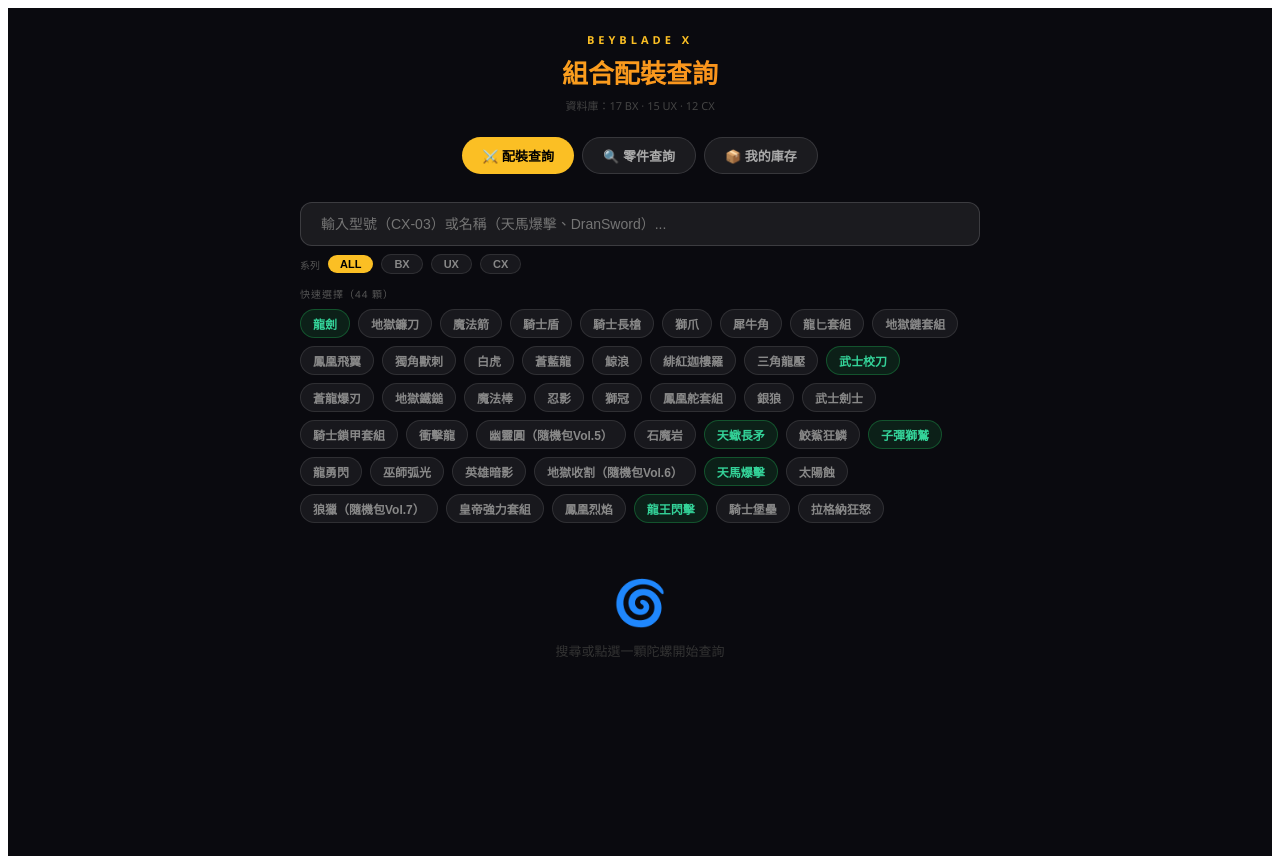
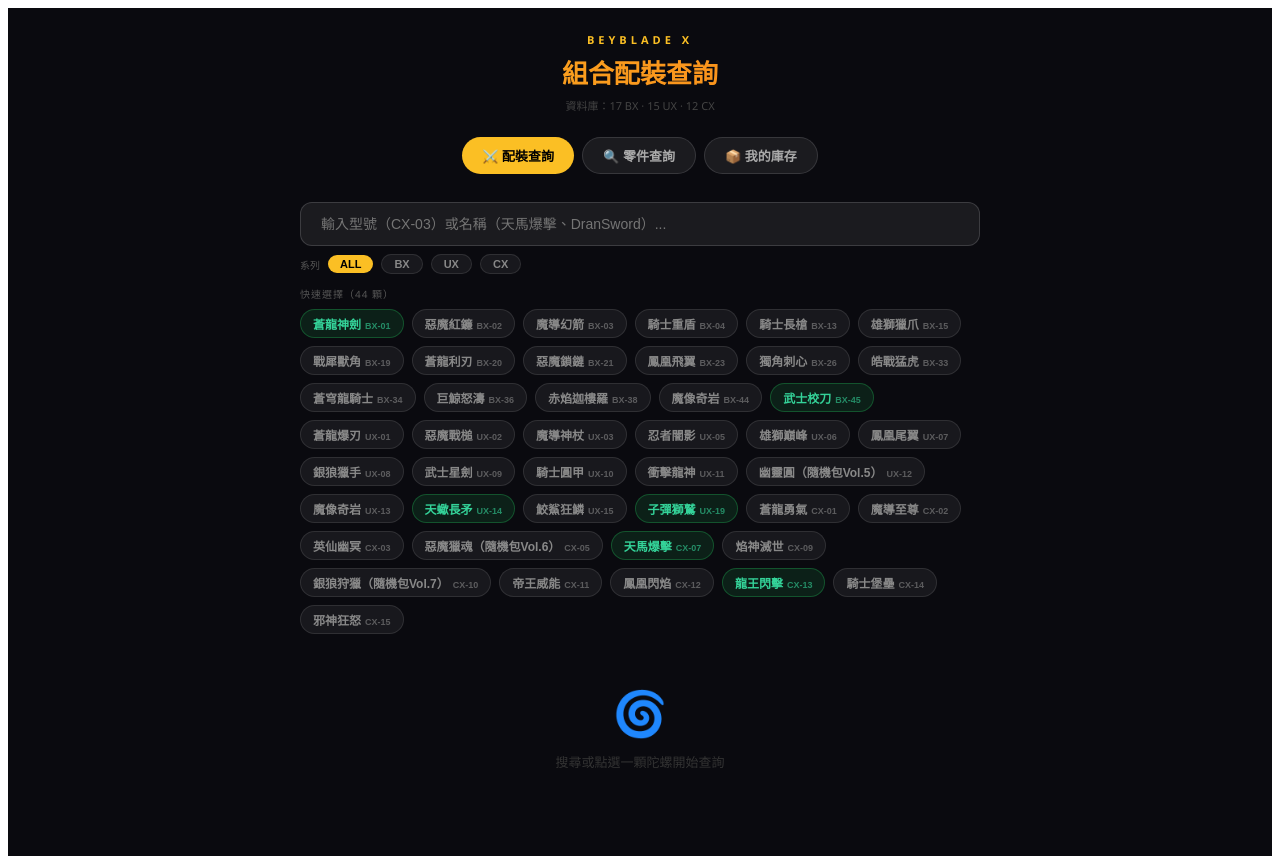
Before and after one commit to ken750305/beyblade-combo, a React (Vite) app: page / in a window 1280 px wide. Built offline with nearby package versions, Linux system fonts and the light colour scheme.

Commit message:
update official names

```diff
--- a/src/App.jsx
+++ b/src/App.jsx
@@ -3,68 +3,68 @@
 // ── 完整資料庫 BX / UX / CX ──────────────────────────────
 const ALL_PRODUCTS = [
   // ── BX Basic Line ──
-  { id:"BX-01", name:"龍劍", nameEn:"DranSword", code:"BX-01", series:"BX",
-    blade:{id:"dransword",name:"龍劍",nameEn:"DranSword",type:"attack"},
+  { id:"BX-01", name:"蒼龍神劍", nameEn:"DranSword", code:"BX-01", series:"BX",
+    blade:{id:"dransword",name:"蒼龍神劍",nameEn:"DranSword",type:"attack"},
     ratchet:{id:"3-60",name:"3-60",protrusions:3,height:60},
     bit:{id:"flat",name:"Flat（F）",type:"attack",desc:"平面底，激進移動"} },
-  { id:"BX-02", name:"地獄鐮刀", nameEn:"HellsScythe", code:"BX-02", series:"BX",
-    blade:{id:"hellsscythe",name:"地獄鐮刀",nameEn:"HellsScythe",type:"attack"},
+  { id:"BX-02", name:"惡魔紅鐮", nameEn:"HellsScythe", code:"BX-02", series:"BX",
+    blade:{id:"hellsscythe",name:"惡魔紅鐮",nameEn:"HellsScythe",type:"attack"},
     ratchet:{id:"4-60",name:"4-60",protrusions:4,height:60},
     bit:{id:"taper",name:"Taper（T）",type:"stamina",desc:"錐形底，旋轉耐久型"} },
-  { id:"BX-03", name:"魔法箭", nameEn:"WizardArrow", code:"BX-03", series:"BX",
-    blade:{id:"wizardarrow",name:"魔法箭",nameEn:"WizardArrow",type:"balance"},
+  { id:"BX-03", name:"魔導幻箭", nameEn:"WizardArrow", code:"BX-03", series:"BX",
+    blade:{id:"wizardarrow",name:"魔導幻箭",nameEn:"WizardArrow",type:"balance"},
     ratchet:{id:"4-80",name:"4-80",protrusions:4,height:80},
     bit:{id:"ball",name:"Ball（B）",type:"balance",desc:"球形底，平衡型"} },
-  { id:"BX-04", name:"騎士盾", nameEn:"KnightShield", code:"BX-04", series:"BX",
-    blade:{id:"knightshield",name:"騎士盾",nameEn:"KnightShield",type:"defense"},
+  { id:"BX-04", name:"騎士重盾", nameEn:"KnightShield", code:"BX-04", series:"BX",
+    blade:{id:"knightshield",name:"騎士重盾",nameEn:"KnightShield",type:"defense"},
     ratchet:{id:"3-80",name:"3-80",protrusions:3,height:80},
     bit:{id:"needle",name:"Needle（N）",type:"defense",desc:"針形底，防守定點型"} },
   { id:"BX-13", name:"騎士長槍", nameEn:"KnightLance", code:"BX-13", series:"BX",
     blade:{id:"knightlance",name:"騎士長槍",nameEn:"KnightLance",type:"defense"},
     ratchet:{id:"4-80",name:"4-80",protrusions:4,height:80},
     bit:{id:"highneedle",name:"High Needle（HN）",type:"defense",desc:"高針形底，高重心防守"} },
-  { id:"BX-15", name:"獅爪", nameEn:"LeonClaw", code:"BX-15", series:"BX",
-    blade:{id:"leonclaw",name:"獅爪",nameEn:"LeonClaw",type:"attack"},
+  { id:"BX-15", name:"雄獅獵爪", nameEn:"LeonClaw", code:"BX-15", series:"BX",
+    blade:{id:"leonclaw",name:"雄獅獵爪",nameEn:"LeonClaw",type:"attack"},
     ratchet:{id:"5-60",name:"5-60",protrusions:5,height:60},
     bit:{id:"point",name:"Point（P）",type:"stamina",desc:"點形底，穩定耐久"} },
-  { id:"BX-19", name:"犀牛角", nameEn:"RhinoHorn", code:"BX-19", series:"BX",
-    blade:{id:"rhinohorn",name:"犀牛角",nameEn:"RhinoHorn",type:"defense"},
+  { id:"BX-19", name:"戰犀獸角", nameEn:"RhinoHorn", code:"BX-19", series:"BX",
+    blade:{id:"rhinohorn",name:"戰犀獸角",nameEn:"RhinoHorn",type:"defense"},
     ratchet:{id:"3-80",name:"3-80",protrusions:3,height:80},
     bit:{id:"spike",name:"Spike（S）",type:"stamina",desc:"尖刺底，耐久穩定"} },
-  { id:"BX-20", name:"龍匕套組", nameEn:"DranDagger Deck Set", code:"BX-20", series:"BX",
-    blade:{id:"drandagger",name:"龍匕",nameEn:"DranDagger",type:"attack"},
+  { id:"BX-20", name:"蒼龍利刃", nameEn:"DranDagger Deck Set", code:"BX-20", series:"BX",
+    blade:{id:"drandagger",name:"蒼龍利刃",nameEn:"DranDagger",type:"attack"},
     ratchet:{id:"4-60",name:"4-60",protrusions:4,height:60},
     bit:{id:"rush",name:"Rush（R）",type:"attack",desc:"平面底，高頻X-Dash攻擊"} },
-  { id:"BX-21", name:"地獄鏈套組", nameEn:"HellsChain Deck Set", code:"BX-21", series:"BX",
-    blade:{id:"hellschain",name:"地獄鏈",nameEn:"HellsChain",type:"attack"},
+  { id:"BX-21", name:"惡魔鎖鏈", nameEn:"HellsChain Deck Set", code:"BX-21", series:"BX",
+    blade:{id:"hellschain",name:"惡魔鎖鏈",nameEn:"HellsChain",type:"attack"},
     ratchet:{id:"4-60",name:"4-60",protrusions:4,height:60},
     bit:{id:"hightaper",name:"High Taper（HT）",type:"stamina",desc:"高錐形底，高重心耐久"} },
   { id:"BX-23", name:"鳳凰飛翼", nameEn:"PhoenixWing", code:"BX-23", series:"BX",
     blade:{id:"phoenixwing",name:"鳳凰飛翼",nameEn:"PhoenixWing",type:"attack"},
     ratchet:{id:"9-60",name:"9-60",protrusions:9,height:60},
     bit:{id:"gearflat",name:"Gear Flat（GF）",type:"attack",desc:"齒輪平面底，更快X-Dash"} },
-  { id:"BX-26", name:"獨角獸刺", nameEn:"UnicornSting", code:"BX-26", series:"BX",
-    blade:{id:"unicornsting",name:"獨角獸刺",nameEn:"UnicornSting",type:"balance"},
+  { id:"BX-26", name:"獨角刺心", nameEn:"UnicornSting", code:"BX-26", series:"BX",
+    blade:{id:"unicornsting",name:"獨角刺心",nameEn:"UnicornSting",type:"balance"},
     ratchet:{id:"5-60",name:"5-60",protrusions:5,height:60},
     bit:{id:"gearpoint",name:"Gear Point（GP）",type:"stamina",desc:"齒輪點形底，穩定耐久"} },
-  { id:"BX-33", name:"白虎", nameEn:"WeissTiger", code:"BX-33", series:"BX",
-    blade:{id:"weisstiger",name:"白虎",nameEn:"WeissTiger",type:"balance"},
+  { id:"BX-33", name:"皓戰猛虎", nameEn:"WeissTiger", code:"BX-33", series:"BX",
+    blade:{id:"weisstiger",name:"皓戰猛虎",nameEn:"WeissTiger",type:"balance"},
     ratchet:{id:"3-60",name:"3-60",protrusions:3,height:60},
     bit:{id:"unite",name:"Unite（U）",type:"balance",desc:"組合底，兼顧攻守"} },
-  { id:"BX-34", name:"蒼藍龍", nameEn:"CobaltDragoon", code:"BX-34", series:"BX",
-    blade:{id:"cobaltdragoon",name:"蒼藍龍",nameEn:"CobaltDragoon",type:"attack"},
+  { id:"BX-34", name:"蒼穹龍騎士", nameEn:"CobaltDragoon", code:"BX-34", series:"BX",
+    blade:{id:"cobaltdragoon",name:"蒼穹龍騎士",nameEn:"CobaltDragoon",type:"attack"},
     ratchet:{id:"2-60",name:"2-60",protrusions:2,height:60},
     bit:{id:"cyclone",name:"Cyclone（C）",type:"attack",desc:"旋風底，激進移動攻擊"} },
-  { id:"BX-36", name:"鯨浪", nameEn:"WhaleWave", code:"BX-36", series:"BX",
-    blade:{id:"whalewave",name:"鯨浪",nameEn:"WhaleWave",type:"stamina"},
+  { id:"BX-36", name:"巨鯨怒濤", nameEn:"WhaleWave", code:"BX-36", series:"BX",
+    blade:{id:"whalewave",name:"巨鯨怒濤",nameEn:"WhaleWave",type:"stamina"},
     ratchet:{id:"5-80",name:"5-80",protrusions:5,height:80},
     bit:{id:"elevate",name:"Elevate（E）",type:"stamina",desc:"提升底，高重心耐久"} },
-  { id:"BX-38", name:"緋紅迦樓羅", nameEn:"CrimsonGaruda", code:"BX-38", series:"BX",
-    blade:{id:"crimsongaruda",name:"緋紅迦樓羅",nameEn:"CrimsonGaruda",type:"balance"},
+  { id:"BX-38", name:"赤焰迦樓羅", nameEn:"CrimsonGaruda", code:"BX-38", series:"BX",
+    blade:{id:"crimsongaruda",name:"赤焰迦樓羅",nameEn:"CrimsonGaruda",type:"balance"},
     ratchet:{id:"4-70",name:"4-70",protrusions:4,height:70},
     bit:{id:"transpoint",name:"Trans Point（TP）",type:"balance",desc:"變形點底，可切換模式"} },
-  { id:"BX-44", name:"三角龍壓", nameEn:"TriceraPress", code:"BX-44", series:"BX",
-    blade:{id:"tricerapress",name:"三角龍壓",nameEn:"TriceraPress",type:"defense"},
+  { id:"BX-44", name:"魔像奇岩", nameEn:"TriceraPress", code:"BX-44", series:"BX",
+    blade:{id:"tricerapress",name:"魔像奇岩",nameEn:"TriceraPress",type:"defense"},
     ratchet:{id:"m-85",name:"M-85",protrusions:null,height:85},
     bit:{id:"boundspike2",name:"Bound Spike（BS）",type:"defense",desc:"彈跳尖刺底，反擊防守"} },
   { id:"BX-45", name:"武士校刀", nameEn:"SamuraiCalibur", code:"BX-45", series:"BX",
@@ -77,48 +77,48 @@
     blade:{id:"dranbuster",name:"蒼龍爆刃",nameEn:"DranBuster",type:"attack"},
     ratchet:{id:"1-60",name:"1-60",protrusions:1,height:60},
     bit:{id:"accel",name:"Accel（A）",type:"attack",desc:"加速底，快速機動攻擊"} },
-  { id:"UX-02", name:"地獄鐵鎚", nameEn:"HellsHammer", code:"UX-02", series:"UX",
-    blade:{id:"hellshammer",name:"地獄鐵鎚",nameEn:"HellsHammer",type:"attack"},
+  { id:"UX-02", name:"惡魔戰槌", nameEn:"HellsHammer", code:"UX-02", series:"UX",
+    blade:{id:"hellshammer",name:"惡魔戰槌",nameEn:"HellsHammer",type:"attack"},
     ratchet:{id:"3-70",name:"3-70",protrusions:3,height:70},
     bit:{id:"hexa",name:"Hexa（H）",type:"balance",desc:"六角形底，自動扶正平衡"} },
-  { id:"UX-03", name:"魔法棒", nameEn:"WizardRod", code:"UX-03", series:"UX",
-    blade:{id:"wizardrod",name:"魔法棒",nameEn:"WizardRod",type:"stamina"},
+  { id:"UX-03", name:"魔導神杖", nameEn:"WizardRod", code:"UX-03", series:"UX",
+    blade:{id:"wizardrod",name:"魔導神杖",nameEn:"WizardRod",type:"stamina"},
     ratchet:{id:"5-70",name:"5-70",protrusions:5,height:70},
     bit:{id:"diskball",name:"Disk Ball（DB）",type:"stamina",desc:"碟形球底，圓盤穩定耐久"} },
-  { id:"UX-05", name:"忍影", nameEn:"ShinobiShadow", code:"UX-05", series:"UX",
-    blade:{id:"shinobishadow",name:"忍影",nameEn:"ShinobiShadow",type:"attack"},
+  { id:"UX-05", name:"忍者闇影", nameEn:"ShinobiShadow", code:"UX-05", series:"UX",
+    blade:{id:"shinobishadow",name:"忍者闇影",nameEn:"ShinobiShadow",type:"attack"},
     ratchet:{id:"1-80",name:"1-80",protrusions:1,height:80},
     bit:{id:"metalneedle",name:"Metal Needle（MN）",type:"defense",desc:"金屬針底，防守耐久"} },
-  { id:"UX-06", name:"獅冠", nameEn:"LeonCrest", code:"UX-06", series:"UX",
-    blade:{id:"leoncrest",name:"獅冠",nameEn:"LeonCrest",type:"balance"},
+  { id:"UX-06", name:"雄獅巔峰", nameEn:"LeonCrest", code:"UX-06", series:"UX",
+    blade:{id:"leoncrest",name:"雄獅巔峰",nameEn:"LeonCrest",type:"balance"},
     ratchet:{id:"7-60",name:"7-60",protrusions:7,height:60},
     bit:{id:"gearneedle",name:"Gear Needle（GN）",type:"stamina",desc:"齒輪針底，耐久型"} },
-  { id:"UX-07", name:"鳳凰舵套組", nameEn:"PhoenixRudder Deck Set", code:"UX-07", series:"UX",
-    blade:{id:"phoenixrudder",name:"鳳凰舵",nameEn:"PhoenixRudder",type:"balance"},
+  { id:"UX-07", name:"鳳凰尾翼", nameEn:"PhoenixRudder Deck Set", code:"UX-07", series:"UX",
+    blade:{id:"phoenixrudder",name:"鳳凰尾翼",nameEn:"PhoenixRudder",type:"balance"},
     ratchet:{id:"9-70",name:"9-70",protrusions:9,height:70},
     bit:{id:"glide",name:"Glide（G）",type:"balance",desc:"滑翔底，平衡機動"} },
-  { id:"UX-08", name:"銀狼", nameEn:"SilverWolf", code:"UX-08", series:"UX",
-    blade:{id:"silverwolf",name:"銀狼",nameEn:"SilverWolf",type:"defense"},
+  { id:"UX-08", name:"銀狼獵手", nameEn:"SilverWolf", code:"UX-08", series:"UX",
+    blade:{id:"silverwolf",name:"銀狼獵手",nameEn:"SilverWolf",type:"defense"},
     ratchet:{id:"3-80",name:"3-80",protrusions:3,height:80},
     bit:{id:"freeball",name:"Free Ball（FB）",type:"defense",desc:"自由球底，防守反彈"} },
-  { id:"UX-09", name:"武士劍士", nameEn:"SamuraiSaber", code:"UX-09", series:"UX",
-    blade:{id:"samuraisaber",name:"武士劍士",nameEn:"SamuraiSaber",type:"balance"},
+  { id:"UX-09", name:"武士星劍", nameEn:"SamuraiSaber", code:"UX-09", series:"UX",
+    blade:{id:"samuraisaber",name:"武士星劍",nameEn:"SamuraiSaber",type:"balance"},
     ratchet:{id:"2-70",name:"2-70",protrusions:2,height:70},
     bit:{id:"level",name:"Level（L）",type:"balance",desc:"水平底，平衡穩定型"} },
-  { id:"UX-10", name:"騎士鎖甲套組", nameEn:"KnightMail Customize Set", code:"UX-10", series:"UX",
-    blade:{id:"knightmail",name:"騎士鎖甲",nameEn:"KnightMail",type:"defense"},
+  { id:"UX-10", name:"騎士圓甲", nameEn:"KnightMail Customize Set", code:"UX-10", series:"UX",
+    blade:{id:"knightmail",name:"騎士圓甲",nameEn:"KnightMail",type:"defense"},
     ratchet:{id:"3-85",name:"3-85",protrusions:3,height:85},
     bit:{id:"boundspike",name:"Bound Spike（BS）",type:"defense",desc:"彈跳尖刺底，防守反擊"} },
-  { id:"UX-11", name:"衝擊龍", nameEn:"ImpactDrake", code:"UX-11", series:"UX",
-    blade:{id:"impactdrake",name:"衝擊龍",nameEn:"ImpactDrake",type:"attack"},
+  { id:"UX-11", name:"衝擊龍神", nameEn:"ImpactDrake", code:"UX-11", series:"UX",
+    blade:{id:"impactdrake",name:"衝擊龍神",nameEn:"ImpactDrake",type:"attack"},
     ratchet:{id:"9-60",name:"9-60",protrusions:9,height:60},
     bit:{id:"lowrush",name:"Low Rush（LR）",type:"attack",desc:"低版Rush，更低重心強衝擊，競技首選"} },
   { id:"UX-12", name:"幽靈圓（隨機包Vol.5）", nameEn:"GhostCircle", code:"UX-12", series:"UX",
     blade:{id:"ghostcircle",name:"幽靈圓",nameEn:"GhostCircle",type:"defense"},
     ratchet:{id:"0-80",name:"0-80",protrusions:0,height:80},
     bit:{id:"gearball",name:"Gear Ball（GB）",type:"defense",desc:"齒輪球底，防守穩定"} },
-  { id:"UX-13", name:"石魔岩", nameEn:"GolemRock", code:"UX-13", series:"UX",
-    blade:{id:"golemrock",name:"石魔岩",nameEn:"GolemRock",type:"defense"},
+  { id:"UX-13", name:"魔像奇岩", nameEn:"GolemRock", code:"UX-13", series:"UX",
+    blade:{id:"golemrock",name:"魔像奇岩",nameEn:"GolemRock",type:"defense"},
     ratchet:{id:"1-60",name:"1-60",protrusions:1,height:60},
     bit:{id:"underneedle",name:"Under Needle（UN）",type:"defense",desc:"超低針底，超低重心防守"} },
   { id:"UX-14", name:"天蠍長矛", nameEn:"ScorpioSpear", code:"UX-14", series:"UX",
@@ -135,29 +135,29 @@
     bit:{id:"hexa2",name:"Hexa（H）",type:"balance",desc:"六角形底，自動扶正平衡"} },
 
   // ── CX Custom Line（五部件：Lock Chip / Main Blade / Assist Blade / Ratchet / Bit）──
-  { id:"CX-01", name:"龍勇閃", nameEn:"DranBrave", code:"CX-01", series:"CX",
-    blade:{id:"dranbrave",name:"龍勇閃",nameEn:"DranBrave",type:"attack"},
+  { id:"CX-01", name:"蒼龍勇氣", nameEn:"DranBrave", code:"CX-01", series:"CX",
+    blade:{id:"dranbrave",name:"蒼龍勇氣",nameEn:"DranBrave",type:"attack"},
     lockChip:{id:"lc-dran",name:"Dran"},
     mainBlade:{id:"mb-brave",name:"Brave"},
     assistBlade:{id:"ab-slash",name:"Slash"},
     ratchet:{id:"6-60",name:"6-60",protrusions:6,height:60},
     bit:{id:"vortex",name:"Vortex（V）",type:"attack",desc:"渦流底，激進旋轉攻擊"} },
-  { id:"CX-02", name:"巫師弧光", nameEn:"WizardArc", code:"CX-02", series:"CX",
-    blade:{id:"wizardarc",name:"巫師弧光",nameEn:"WizardArc",type:"stamina"},
+  { id:"CX-02", name:"魔導至尊", nameEn:"WizardArc", code:"CX-02", series:"CX",
+    blade:{id:"wizardarc",name:"魔導至尊",nameEn:"WizardArc",type:"stamina"},
     lockChip:{id:"lc-wizard",name:"Wizard"},
     mainBlade:{id:"mb-arc",name:"Arc"},
     assistBlade:{id:"ab-round",name:"Round"},
     ratchet:{id:"4-55",name:"4-55",protrusions:4,height:55},
     bit:{id:"loworb",name:"Low Orb（LO）",type:"stamina",desc:"低球形底，低重心耐久"} },
-  { id:"CX-03", name:"英雄暗影", nameEn:"PerseusDark", code:"CX-03", series:"CX",
-    blade:{id:"perseusdark",name:"英雄暗影",nameEn:"PerseusDark",type:"defense"},
+  { id:"CX-03", name:"英仙幽冥", nameEn:"PerseusDark", code:"CX-03", series:"CX",
+    blade:{id:"perseusdark",name:"英仙幽冥",nameEn:"PerseusDark",type:"defense"},
     lockChip:{id:"lc-perseus",name:"Perseus"},
     mainBlade:{id:"mb-dark",name:"Dark"},
     assistBlade:{id:"ab-bumper",name:"Bumper"},
     ratchet:{id:"6-80",name:"6-80",protrusions:6,height:80},
     bit:{id:"wall",name:"Wall（W）",type:"defense",desc:"牆形底，防守反彈型"} },
-  { id:"CX-05", name:"地獄收割（隨機包Vol.6）", nameEn:"HellsReaper", code:"CX-05", series:"CX",
-    blade:{id:"hellsreaper",name:"地獄收割",nameEn:"HellsReaper",type:"attack"},
+  { id:"CX-05", name:"惡魔獵魂（隨機包Vol.6）", nameEn:"HellsReaper", code:"CX-05", series:"CX",
+    blade:{id:"hellsreaper",name:"惡魔獵魂",nameEn:"HellsReaper",type:"attack"},
     lockChip:{id:"lc-hells",name:"Hells"},
     mainBlade:{id:"mb-reaper",name:"Reaper"},
     assistBlade:{id:"ab-turn",name:"Turn"},
@@ -170,29 +170,29 @@
     assistBlade:{id:"ab-assault",name:"Assault"},
     ratchet:{id:"turbo",name:"Turbo（一體式）",protrusions:null,height:null,integrated:true},
     bit:{id:"turbo-bit",name:"Turbo（一體式）",type:"attack",desc:"棘輪+Bit合體，高速尖底耐久低速平面攻擊",integrated:true} },
-  { id:"CX-09", name:"太陽蝕", nameEn:"SolEclipse", code:"CX-09", series:"CX",
-    blade:{id:"soleclipse",name:"太陽蝕",nameEn:"SolEclipse",type:"balance"},
+  { id:"CX-09", name:"焰神滅世", nameEn:"SolEclipse", code:"CX-09", series:"CX",
+    blade:{id:"soleclipse",name:"焰神滅世",nameEn:"SolEclipse",type:"balance"},
     lockChip:{id:"lc-sol",name:"Sol"},
     mainBlade:{id:"mb-eclipse",name:"Eclipse"},
     assistBlade:{id:"ab-dual",name:"Dual"},
     ratchet:{id:"5-70",name:"5-70",protrusions:5,height:70},
     bit:{id:"transtaper",name:"Trans Kick（TK）",type:"balance",desc:"變形底，可切換模式"} },
-  { id:"CX-10", name:"狼獵（隨機包Vol.7）", nameEn:"WolfHunt", code:"CX-10", series:"CX",
-    blade:{id:"wolfhunt",name:"狼獵",nameEn:"WolfHunt",type:"attack"},
+  { id:"CX-10", name:"銀狼狩獵（隨機包Vol.7）", nameEn:"WolfHunt", code:"CX-10", series:"CX",
+    blade:{id:"wolfhunt",name:"銀狼狩獵",nameEn:"WolfHunt",type:"attack"},
     lockChip:{id:"lc-wolf",name:"Wolf"},
     mainBlade:{id:"mb-hunt",name:"Hunt"},
     assistBlade:{id:"ab-fang",name:"Fang"},
     ratchet:{id:"0-60",name:"0-60",protrusions:0,height:60},
     bit:{id:"diskball2",name:"Disk Ball（DB）",type:"stamina",desc:"碟形球底，穩定耐久"} },
-  { id:"CX-11", name:"皇帝強力套組", nameEn:"EmperorMight Deck Set", code:"CX-11", series:"CX",
-    blade:{id:"emperormight",name:"皇帝強力",nameEn:"EmperorMight",type:"defense"},
+  { id:"CX-11", name:"帝王威能", nameEn:"EmperorMight Deck Set", code:"CX-11", series:"CX",
+    blade:{id:"emperormight",name:"帝王威能",nameEn:"EmperorMight",type:"defense"},
     lockChip:{id:"lc-emperor",name:"Emperor"},
     mainBlade:{id:"mb-might",name:"Might"},
     assistBlade:{id:"ab-shield",name:"Shield"},
     ratchet:{id:"7-70",name:"7-70",protrusions:7,height:70},
     bit:{id:"orbsuction",name:"Orb Suction（O）",type:"stamina",desc:"球形吸力底，耐久型"} },
-  { id:"CX-12", name:"鳳凰烈焰", nameEn:"PhoenixFlare", code:"CX-12", series:"CX",
-    blade:{id:"phoenixflare",name:"鳳凰烈焰",nameEn:"PhoenixFlare",type:"attack"},
+  { id:"CX-12", name:"鳳凰閃焰", nameEn:"PhoenixFlare", code:"CX-12", series:"CX",
+    blade:{id:"phoenixflare",name:"鳳凰閃焰",nameEn:"PhoenixFlare",type:"attack"},
     lockChip:{id:"lc-phoenix",name:"Phoenix"},
     mainBlade:{id:"mb-flare",name:"Flare"},
     assistBlade:{id:"ab-zillion",name:"Zillion"},
@@ -216,8 +216,8 @@
     expandBlade:true,
     ratchet:{id:"8-70",name:"8-70",protrusions:8,height:70},
     bit:{id:"underneedle2",name:"Under Needle（UN）",type:"defense",desc:"超低針底，低重心防守"} },
-  { id:"CX-15", name:"拉格納狂怒", nameEn:"RagnaRage", code:"CX-15", series:"CX",
-    blade:{id:"ragnarage",name:"拉格納狂怒",nameEn:"RagnaRage",type:"stamina"},
+  { id:"CX-15", name:"邪神狂怒", nameEn:"RagnaRage", code:"CX-15", series:"CX",
+    blade:{id:"ragnarage",name:"邪神狂怒",nameEn:"RagnaRage",type:"stamina"},
     lockChip:{id:"lc-ragna",name:"Ragna"},
     overBlade:{id:"ob-flow",name:"Flow"},
     mainBlade:{id:"mb-rage",name:"Rage（Metal）"},
@@ -265,17 +265,35 @@
   if(!product) return [];
   const blade=product.blade;
   const isIntegrated=product.ratchet.integrated&&product.bit.integrated;
+  const isIntegratedRatchet=blade.integratedRatchet; // 如子彈獅鷲，棘輪內建於刀片
   const combos=[];
+
+  // 棘輪+Bit全一體式（如天馬爆擊Turbo）
   if(isIntegrated){
     combos.push({
       blade,
       ratchet:{...product.ratchet,source:product.name,sourceCode:product.code},
       bit:{...product.bit,source:product.name,sourceCode:product.code},
       rating:"B",score:5,style:"原裝一體式",isIntegratedCard:true,
+      integratedRatchet:false,
       owned:{blade:ownedPartIds.has(blade.id),ratchet:true,bit:true},
       allOwned:ownedPartIds.has(blade.id),
     });
   }
+
+  // 棘輪內建於刀片（如子彈獅鷲），只能換Bit
+  if(isIntegratedRatchet){
+    const fixedRatchet={...product.ratchet,source:product.name,sourceCode:product.code};
+    allBits.forEach(b=>{
+      const score=2+rateBit(b.id); // 棘輪固定，只評Bit
+      const rating=getRating(score);
+      const owned={blade:ownedPartIds.has(blade.id),ratchet:true,bit:ownedPartIds.has(b.id)};
+      const style=b.type==="attack"?"偏攻":"平衡";
+      combos.push({blade,ratchet:fixedRatchet,bit:b,rating,score,style,isIntegratedCard:false,integratedRatchet:true,owned,allOwned:owned.blade&&owned.bit});
+    });
+    return combos.sort((a,b)=>b.score-a.score).slice(0,7);
+  }
+
   const seen=new Set();
   allRatchets.filter(r=>r.protrusions!==null).forEach(r=>{
     allBits.forEach(b=>{
@@ -291,7 +309,7 @@
       const key=`${blade.id}-${r.id}-${b.id}`;
       if(!seen.has(key)){
         seen.add(key);
-        combos.push({blade,ratchet:r,bit:b,rating,score,style,isIntegratedCard:false,owned,allOwned:owned.blade&&owned.ratchet&&owned.bit});
+        combos.push({blade,ratchet:r,bit:b,rating,score,style,isIntegratedCard:false,integratedRatchet:false,owned,allOwned:owned.blade&&owned.ratchet&&owned.bit});
       }
     });
   });
@@ -328,9 +346,10 @@
 
 function ComboCard({combo,index}){
   const rColor=RATING_COLOR[combo.rating]||"#aaa";
+  const ratchetIntegrated=combo.isIntegratedCard||combo.integratedRatchet;
   const rows=[
     {layer:"上層 刀片",val:combo.blade.name,srcName:combo.blade.source,src:combo.blade.sourceCode,owned:combo.owned.blade,integrated:false},
-    {layer:"中層 棘輪",val:combo.isIntegratedCard?"Turbo（一體式，無法替換）":combo.ratchet.name,srcName:combo.isIntegratedCard?null:combo.ratchet.source,src:combo.isIntegratedCard?null:combo.ratchet.sourceCode,owned:combo.owned.ratchet,integrated:combo.isIntegratedCard},
+    {layer:"中層 棘輪",val:combo.isIntegratedCard?"Turbo（一體式，無法替換）":combo.integratedRatchet?"（內建於刀片，無法替換）":combo.ratchet.name,srcName:ratchetIntegrated?null:combo.ratchet.source,src:ratchetIntegrated?null:combo.ratchet.sourceCode,owned:combo.owned.ratchet,integrated:ratchetIntegrated},
     {layer:"底層 Bit",val:combo.isIntegratedCard?"Turbo（一體式，無法替換）":combo.bit.name,srcName:combo.isIntegratedCard?null:combo.bit.source,src:combo.isIntegratedCard?null:combo.bit.sourceCode,owned:combo.owned.bit,integrated:combo.isIntegratedCard},
   ];
   return(
@@ -529,6 +548,7 @@
                   color:selectedProduct?.id===p.id?"#000":ownedProducts.has(p.id)?"#34d399":"#888",
                   border:selectedProduct?.id===p.id?"none":`1px solid ${ownedProducts.has(p.id)?"rgba(34,197,94,0.3)":"rgba(255,255,255,0.1)"}`}}>
                   {p.name}
+                  <span style={{fontSize:9,opacity:0.6,marginLeft:4}}>{p.code}</span>
                 </button>
               ))}
             </div>
```
